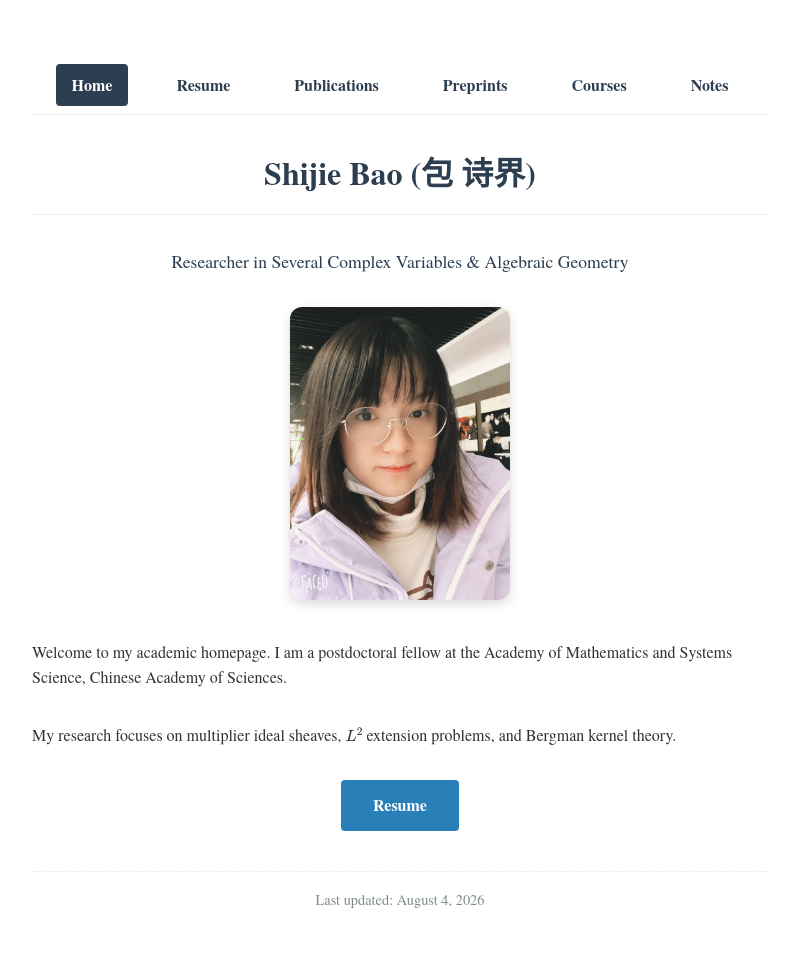
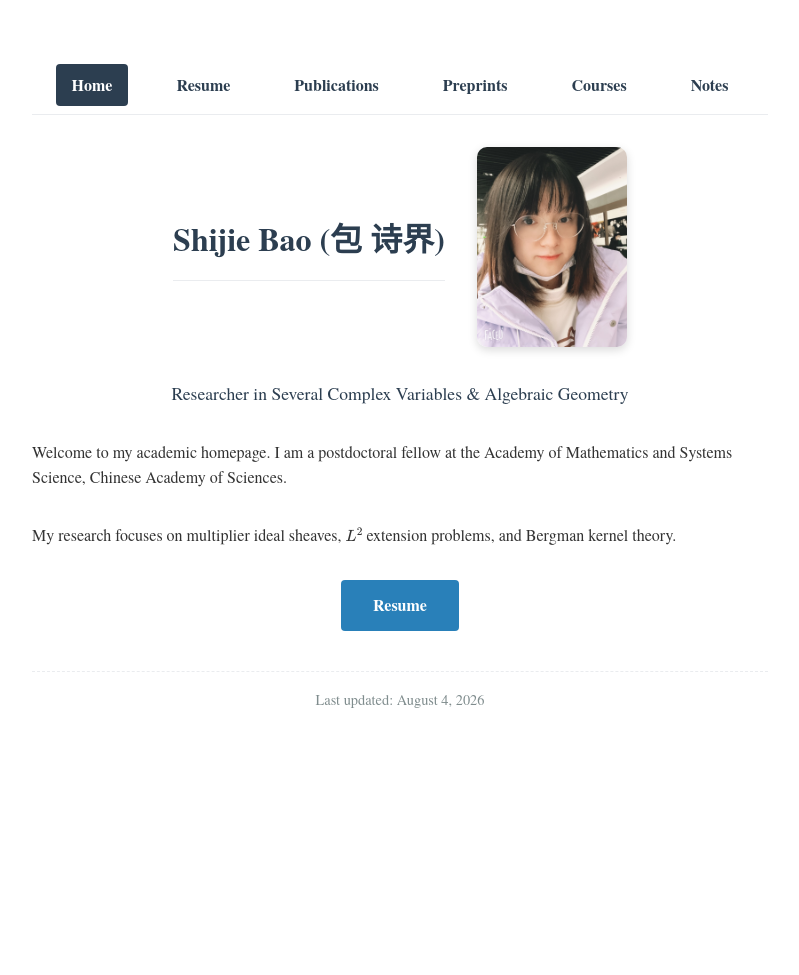
Before and after one commit to Naihuang-Bao/Naihuang-Bao.github.io, a Jekyll site: the page built from index.md, in a window 1280 px wide. Shown: the whole page, without its empty margins (240-1039 px from the left). Built offline with Jekyll 4.4.1, drawn with Linux system fonts in a browser that asks for light colours; comment, search, counter and statistics services are not loaded; after the commit the page ends 900 px from its top, so only the background shows below that.

Commit message:
Move homepage photo beside name, resize to 150px

```diff
--- a/index.md
+++ b/index.md
@@ -5,14 +5,13 @@ last_updated: 2026-08-04
 math: true
 ---
 
-<h1>Shijie Bao (包 诗界)</h1>
+<div style="display: flex; align-items: center; justify-content: center; gap: 2rem; flex-wrap: wrap;">
+  <h1 style="color: #2c3e50; text-align: center; border-bottom: 1px solid #eaecef; padding-bottom: 1rem; margin: 0;">Shijie Bao (包 诗界)</h1>
+  <img src="{{ site.baseurl }}/assets/photo/faceu_1671519200337.jpg" alt="Shijie Bao" width="150" style="border-radius: 10px; box-shadow: 0 3px 10px rgba(0, 0, 0, 0.15);">
+</div>
 
 <p style="text-align: center; font-size: 1.1rem; color: #2c3e50;">
   Researcher in Several Complex Variables & Algebraic Geometry
-</p>
-
-<p style="text-align: center;">
-  <img src="{{ site.baseurl }}/assets/photo/faceu_1671519200337.jpg" alt="Shijie Bao" width="220" style="border-radius: 12px; box-shadow: 0 4px 12px rgba(0, 0, 0, 0.15);">
 </p>
 
 <p>
```
